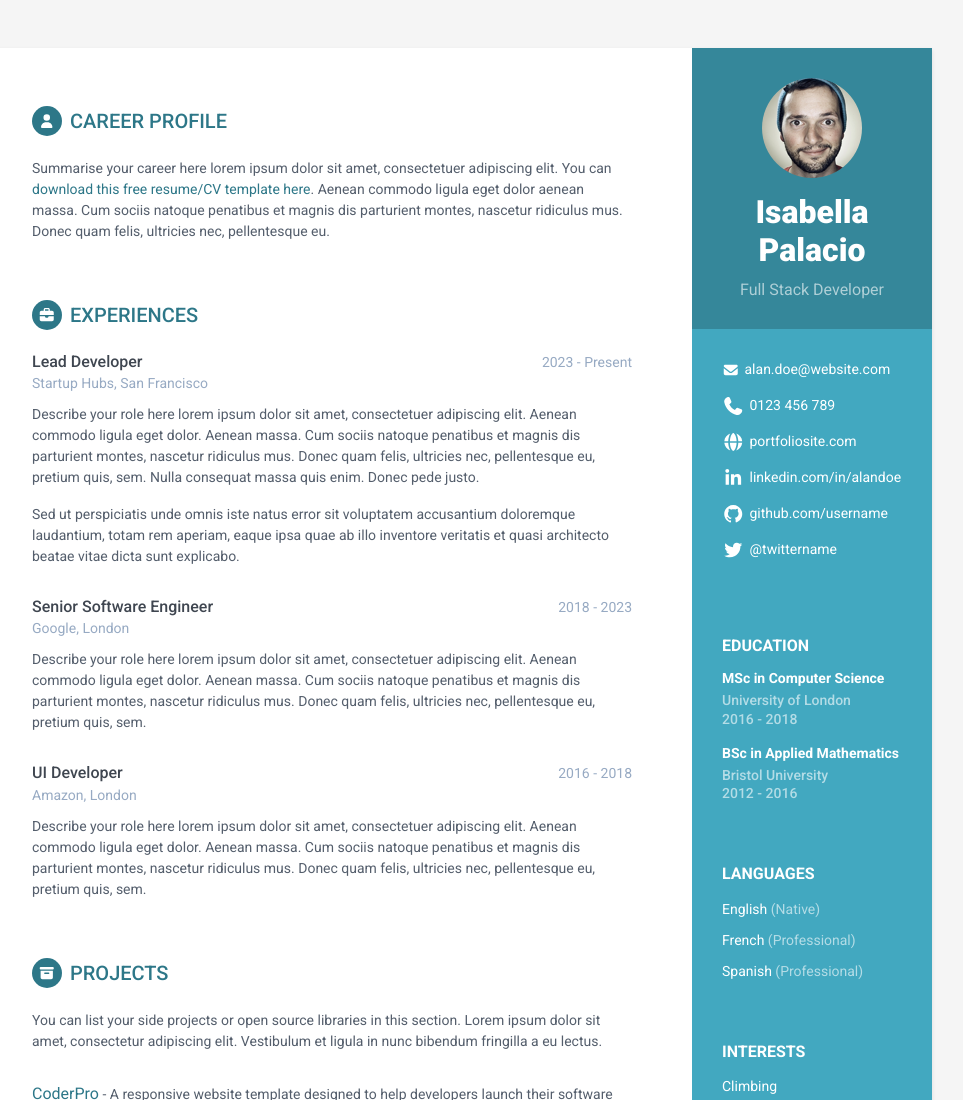
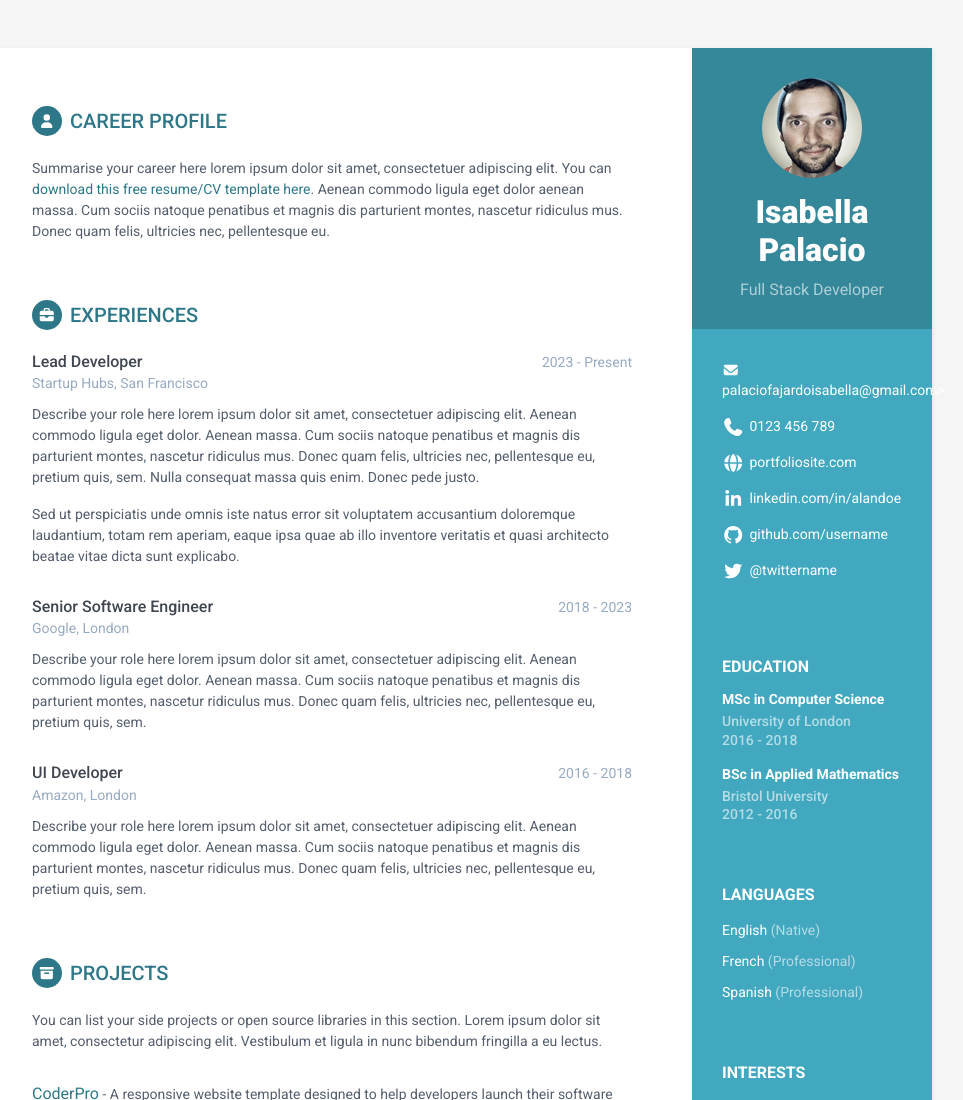
Before and after one commit to IsitaP/palacio-HV, a plain HTML site: page index.html in a window 1280 px wide. Shown: the top 1100 px of the page, without its empty margins (188-1151 px from the left). Drawn offline with Linux system fonts and the light colour scheme.

Commit message:
actualizar correo

```diff
--- a/index.html
+++ b/index.html
@@ -31,7 +31,7 @@
 
             <div class="contact-container container-block">
                 <ul class="list-unstyled contact-list">
-                    <li class="email"><i class="fa-solid fa-envelope"></i><a href="mailto: yourname@email.com">alan.doe@website.com</a></li>
+                    <li class="email"><i class="fa-solid fa-envelope"></i><a href="mailto: yourname@email.com">palaciofajardoisabella@gmail.com></li>
                     <li class="phone"><i class="fa-solid fa-phone"></i><a href="tel:0123 456 789">0123 456 789</a></li>
                     <li class="website"><i class="fa-solid fa-globe"></i><a href="https://themes.3rdwavemedia.com/bootstrap-templates/resume/orbit-free-resume-cv-bootstrap-theme-for-developers/" target="_blank">portfoliosite.com</a></li>
                     <li class="linkedin"><i class="fa-brands fa-linkedin-in"></i><a href="#" target="_blank">linkedin.com/in/alandoe</a></li>
```
